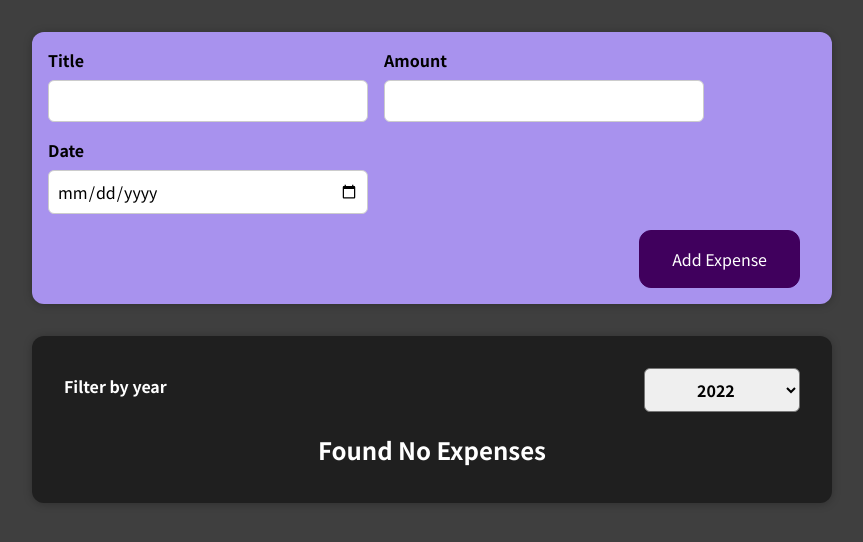
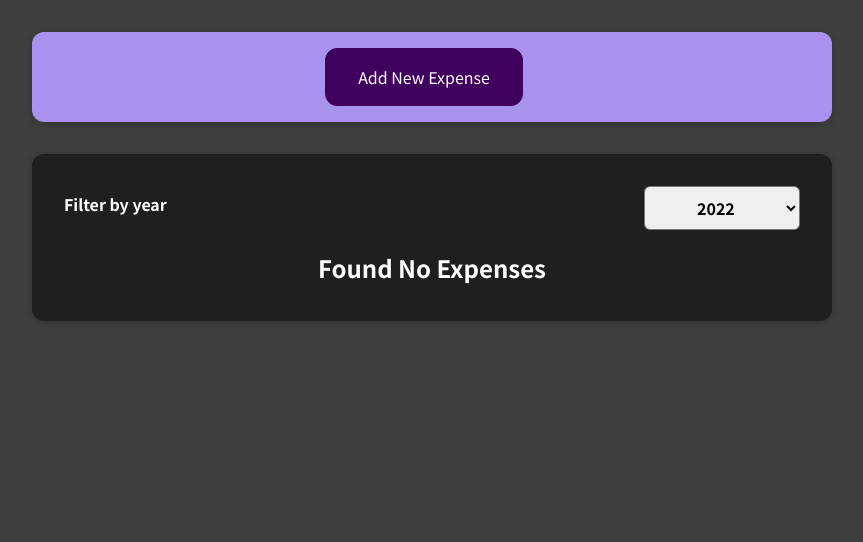
Before and after one commit to CyberManMatt/expense-tracker, a React (Create React App) app: page / in a window 1280 px wide. Shown: the top 542 px of the page, without its empty margins (208-1071 px from the left). Built offline with nearby package versions, Linux system fonts and the light colour scheme.

Commit message:
Added button to add new expense
- Modified NewExpense.js to show a button to add a new expense

- Modified ExpenseForm.js to add a Cancel button to cancel adding a new expense

```diff
--- a/src/components/NewExpense/ExpenseForm.js
+++ b/src/components/NewExpense/ExpenseForm.js
@@ -60,6 +60,7 @@
                 </div>
             </div>
             <div className="new-expense__actions">
+                <button type="button" onClick={props.onCancel}>Cancel</button>
                 <button type="submit">Add Expense</button>
             </div>
         </form>
--- a/src/components/NewExpense/NewExpense.js
+++ b/src/components/NewExpense/NewExpense.js
@@ -1,7 +1,11 @@
 import "./NewExpense.css";
 import {ExpenseForm} from "./ExpenseForm";
+import {useState} from "react";
 
 export function NewExpense(props) {
+
+    // Initialize state for the new expense form
+    const [isEditing, setIsEditing] = useState(false)
 
     // Custom event handler that gets called when the user submits the new Expense form
     const saveExpenseDataHandler = (expenseData) => {
@@ -16,9 +20,24 @@
         props.onAddExpense(data)
     };
 
+    // Custom handler that opens the form when the user presses the Add New Expense button
+    const startEditingHandler = () => {
+        setIsEditing(true);
+    };
+
+    // Custom handler for when the user clicks the cancel button on the form
+    const stopEditingHandler = () => {
+        setIsEditing(false);
+    };
+
     return (
         <div className="new-expense">
-            <ExpenseForm onSaveExpenseData={saveExpenseDataHandler} />
+            {
+                /* If isEditing is true, display form, else display the Add New Expense button */
+                isEditing === true ?
+                <ExpenseForm onSaveExpenseData={saveExpenseDataHandler} onCancel={stopEditingHandler} /> :
+                <button onClick={startEditingHandler}>Add New Expense</button>
+            }
         </div>
     );
 }
```
